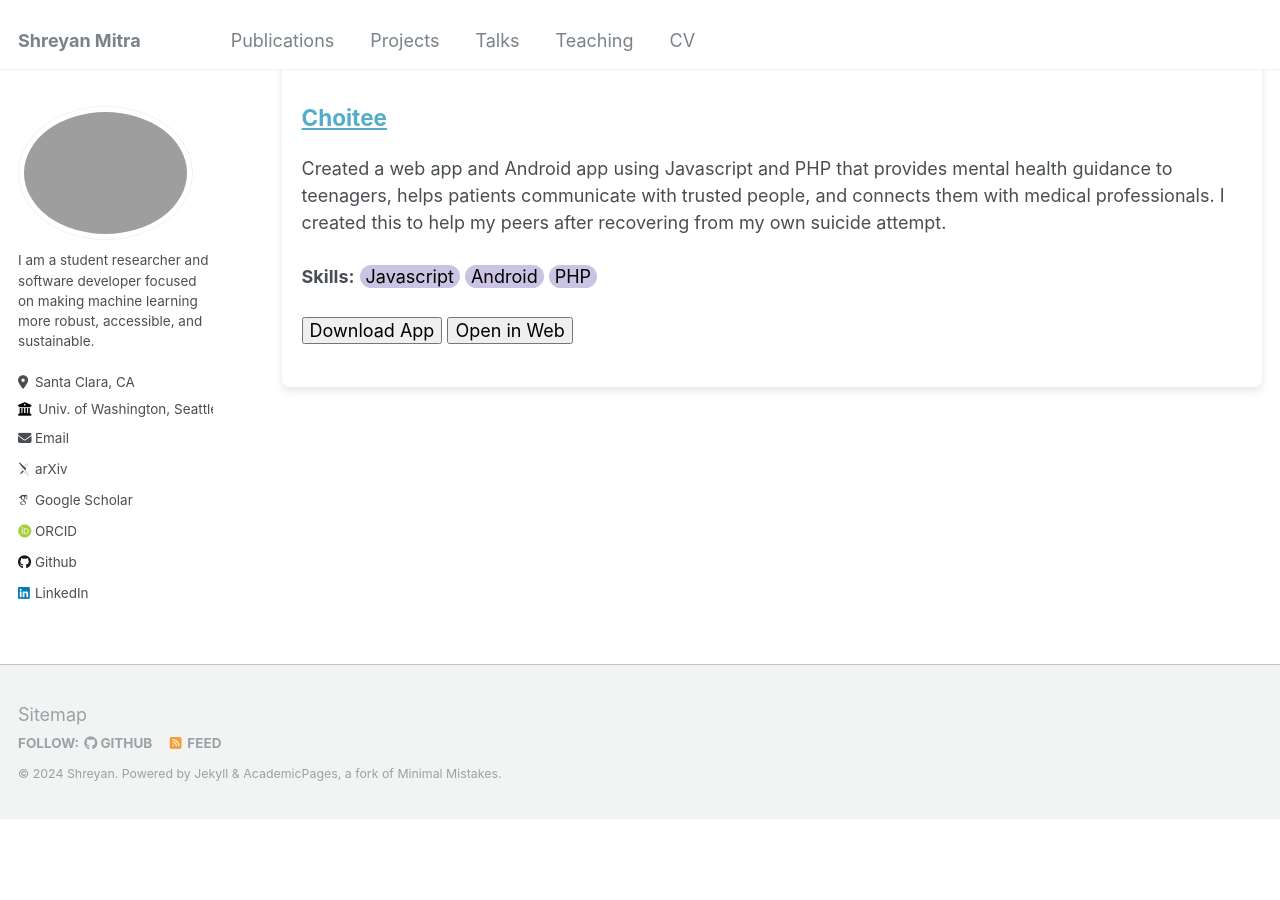
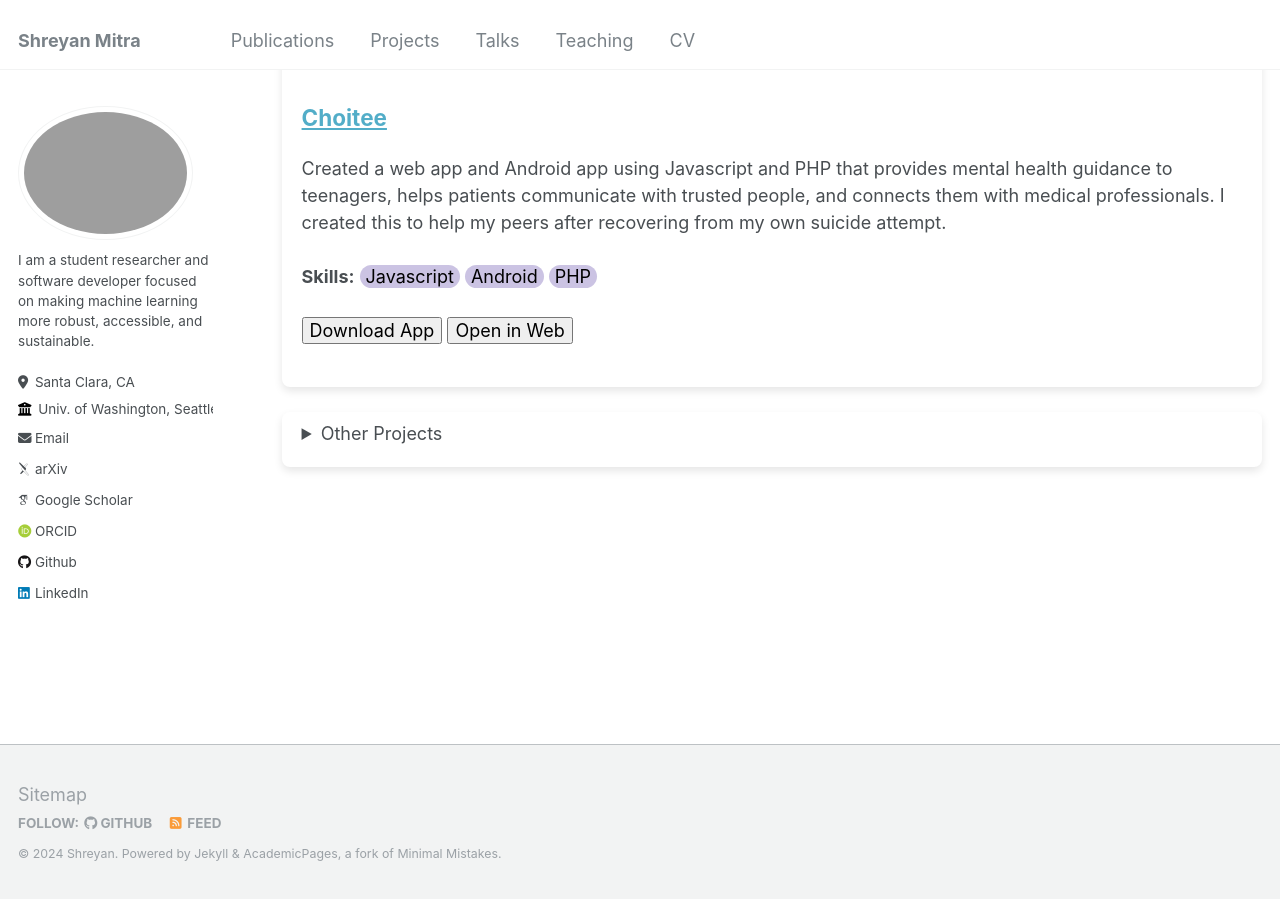
Before and after one commit to shreyanmitra/shreyanmitra.github.io, a Jekyll site: the page built from _pages/projects.md, in a window 1280 px wide and 900 px high, scrolled down 566 px. Built offline with Jekyll 4.4.1, drawn with Linux system fonts in a browser that asks for light colours; some web fonts are replaced; before the commit the page ends 1386 px from its top, so only the background shows below that.

Commit message:
Update projects.md

```diff
--- a/_pages/projects.md
+++ b/_pages/projects.md
@@ -13,3 +13,17 @@ This page was created to include personal coding projects not associated with my
 {% for post in site.projects reversed %}
   {% include archive-single.html %}
 {% endfor %}
+
+<div style="background-color: white; box-shadow: 0 4px 8px rgba(0, 0, 0, 0.1); padding: 20px; padding-top: 8px; border-radius: 8px; min-width:600px;margin-bottom: 25px">
+<details>
+<summary>Other Projects</summary>
+For convenience, projects associated with research papers or otherwise not listed here, are put together below:
+<br>
+<br>
+<ol>
+<li><a href="">XAIPipe</a> (formerly <a href ="">XAISuite</a>)</li>
+<li><a href="">CandyLLM</a></li>
+<li><a href="">Hallucina</a></li>
+</ol>
+</details>
+</div>
```
